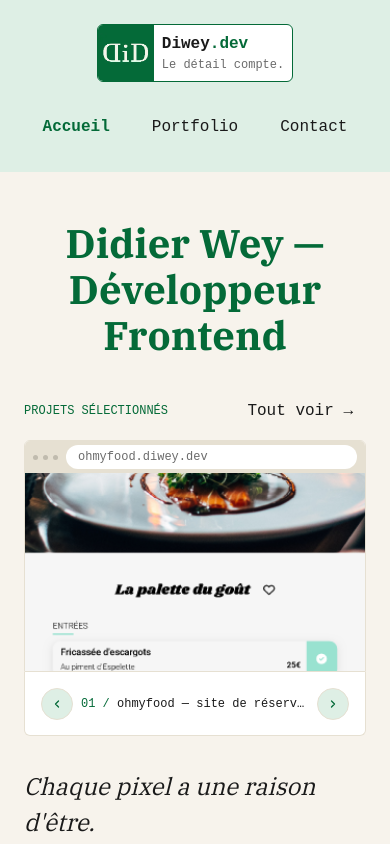
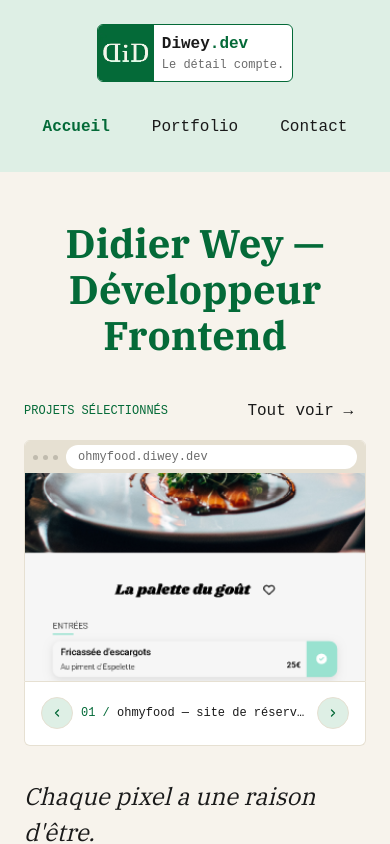
Before and after one commit to DierWey/diwey-portfolio, a React (Vite) app: page / in a window 390 px wide. Shown: the top 844 px of the page. Built offline with nearby package versions, Linux system fonts and the light colour scheme.

Commit message:
fix(carousel): ratio de la zone capture gouverné par aspect-ratio — hauteur proportionnelle à la largeur

```diff
--- a/src/components/Carousel/_carousel.scss
+++ b/src/components/Carousel/_carousel.scss
@@ -3,16 +3,16 @@
    Le chrome (32 constant, points 8, pilule URL, fond --line)
    vit dans components/BrowserFrame/browser-frame.scss :
    rien ici ne le restyle, le composant est sa source unique.
-   Cotes (30/10) : cadre 472 / 288 / 232 selon palier
-   (chrome 32 + capture 440/256/200), barre de navigation 64px
-   dans les trois versions. La capture ne fixe JAMAIS sa hauteur :
-   le cadre porte le total, le chrome prend 32, le flux fait le reste.
+
+   La hauteur du cadre n'est PAS fixée : la zone capture porte
+   un aspect-ratio par palier (1248/440, 672/256, 327/200 —
+   les cotes des fichiers @1x), la hauteur suit la largeur.
+   Chrome 32 + barre 64 constants, le flux fait le reste.
    ============================================================ */
 
 .carousel__frame {
   display: flex;
   flex-direction: column;
-  height: 472px;                        /* chrome 32 + capture 440 */
   background-color: var(--surface);
   border: 1px solid var(--line);
   border-radius: 6px 6px 0 0;
@@ -20,10 +20,17 @@
 }
 
 /* BrowserFrame remplit le cadre : ses 32px de chrome en haut,
-   la zone capture prend ce qui reste (440 desktop). */
+   la zone capture prend le reste. */
 .carousel__frame > .browser-frame {
   flex: 1;
   min-height: 0;
+}
+
+/* Zone capture : le ratio gouverne. Le ratio vient des fichiers
+   eux-mêmes — à la largeur de référence du palier, on retrouve
+   les cotes Figma (1248 → 472, 672 → 288, 375 largeur → 232). */
+.carousel__frame .browser-frame__content {
+  aspect-ratio: 1248 / 440;
 }
 
 .carousel__slide {
@@ -34,11 +41,11 @@
   text-decoration: none;
 }
 
-/* ---- Capture réelle (chantier captures 9/11) ----
+/* ---- Capture réelle ----
    Le <picture> remplit exactement la zone que le placeholder
-   occupait : pleine largeur, étiré en hauteur (le cadre fixe le
-   total, la capture suit). Les fichiers sont aux cotes exactes
-   par palier — le ratio vient d'eux.
+   occupait : pleine largeur, étiré en hauteur (la zone porte le
+   ratio, la capture suit). Les fichiers sont aux cotes exactes
+   par palier.
    object-fit: cover = GARDE-FOU de chantier : tant que les replis
    servent (ex. desktop @2x seul → servi en tablette/mobile, de
    ratios différents), cover recadre centré au lieu de déformer
@@ -57,6 +64,7 @@
   height: 100%;
   object-fit: cover;
 }
+
 
 /* ---- Placeholder : visible pour tout projet non encore capturé
    (repli du chantier — à retirer à la fin des 6 projets, avec
@@ -123,16 +131,18 @@
   border-color: var(--accent);
 }
 
-/* ---- Paliers : le cadre seul descend (le chrome est constant) ---- */
+/* ---- Paliers : seul le ratio de la zone capture change
+     (le chrome est constant) ---- */
 @media (max-width: 1023px) {
-  .carousel__frame {
-    height: 288px;                       /* chrome 32 + capture 256 */
+  .carousel__frame .browser-frame__content {
+    aspect-ratio: 672 / 256;
   }
 }
 
+
 @media (max-width: 767px) {
-  .carousel__frame {
-    height: 232px;                       /* chrome 32 + capture 200 */
+  .carousel__frame .browser-frame__content {
+    aspect-ratio: 327 / 200;
   }
 
   .carousel__bar {
```
